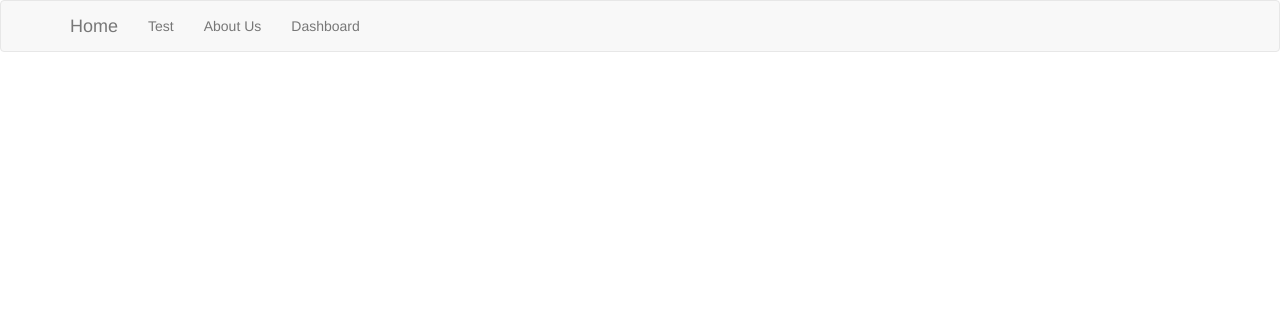
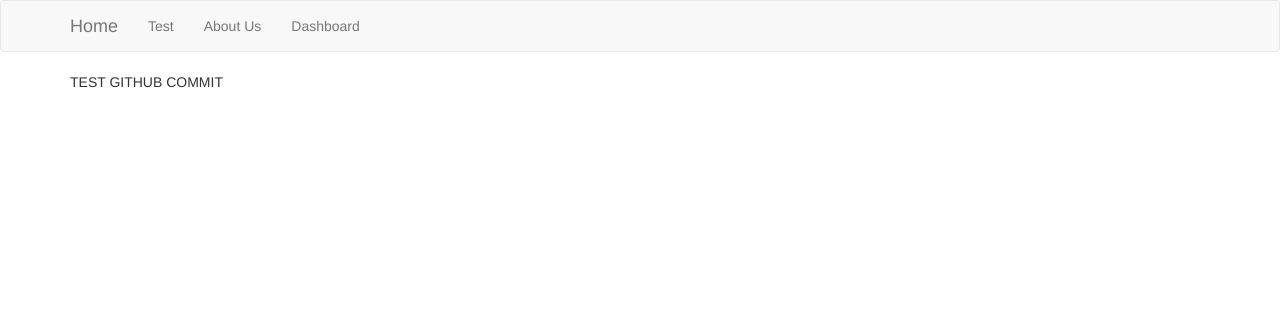
Before and after one commit to mainsailstudio/cis442dynauth, a PHP site: page / in a window 1280 px wide. Shown: the top 312 px of the page. Run offline with PHP 8.4, Linux system fonts and the light colour scheme; data that the repository does not hold is empty.

Commit message:
Test GitHub commit with Slack

```diff
--- a/views/home/index.php
+++ b/views/home/index.php
@@ -8,6 +8,7 @@
                 }
             }
             ?>
+            <p>TEST GITHUB COMMIT</p>
         </div>
     </div>
 </div>
```
